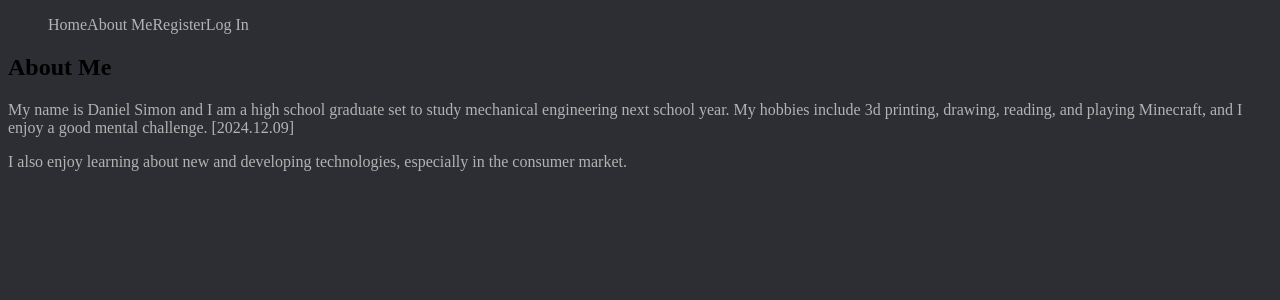
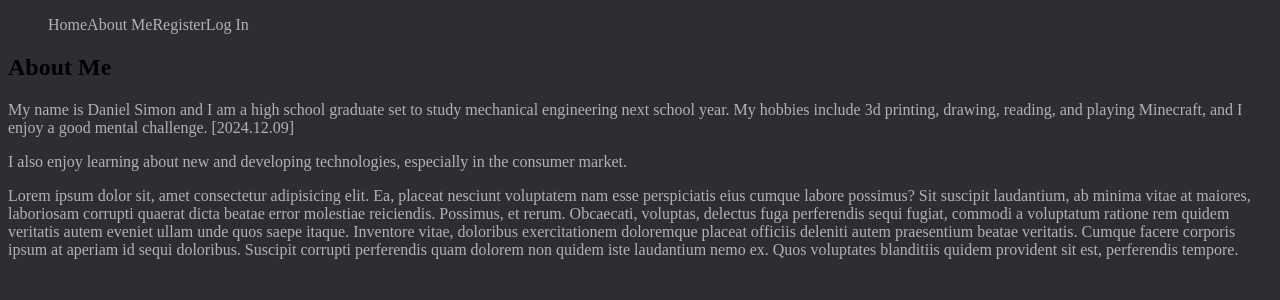
Before and after one commit to danieljsimon33/portfolio-project, a React (Vite) app in the folder frontend/: page /about in a window 1280 px wide. Shown: the top 300 px of the page. Built offline with nearby package versions, Linux system fonts and the light colour scheme.

Commit message:
added lorem100 to About.jsx

```diff
--- a/frontend/src/components/about/About.jsx
+++ b/frontend/src/components/about/About.jsx
@@ -9,6 +9,7 @@ export default function About() {
       <p>
         I also enjoy learning about new and developing technologies, especially in the consumer market.
       </p>
+      <p>Lorem ipsum dolor sit, amet consectetur adipisicing elit. Ea, placeat nesciunt voluptatem nam esse perspiciatis eius cumque labore possimus? Sit suscipit laudantium, ab minima vitae at maiores, laboriosam corrupti quaerat dicta beatae error molestiae reiciendis. Possimus, et rerum. Obcaecati, voluptas, delectus fuga perferendis sequi fugiat, commodi a voluptatum ratione rem quidem veritatis autem eveniet ullam unde quos saepe itaque. Inventore vitae, doloribus exercitationem doloremque placeat officiis deleniti autem praesentium beatae veritatis. Cumque facere corporis ipsum at aperiam id sequi doloribus. Suscipit corrupti perferendis quam dolorem non quidem iste laudantium nemo ex. Quos voluptates blanditiis quidem provident sit est, perferendis tempore.</p>
     </div>
   );
 }
```
